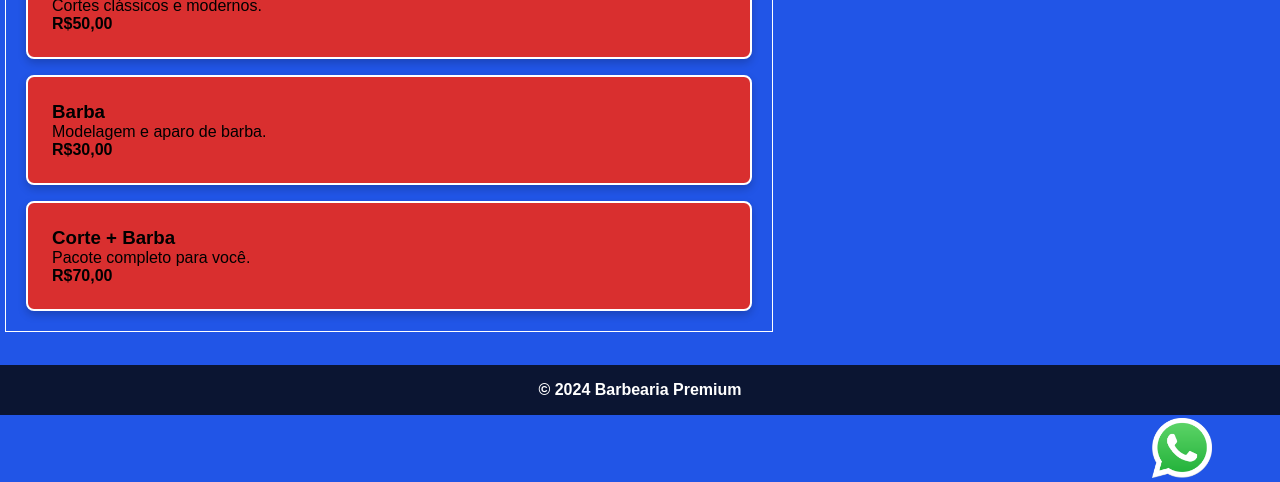
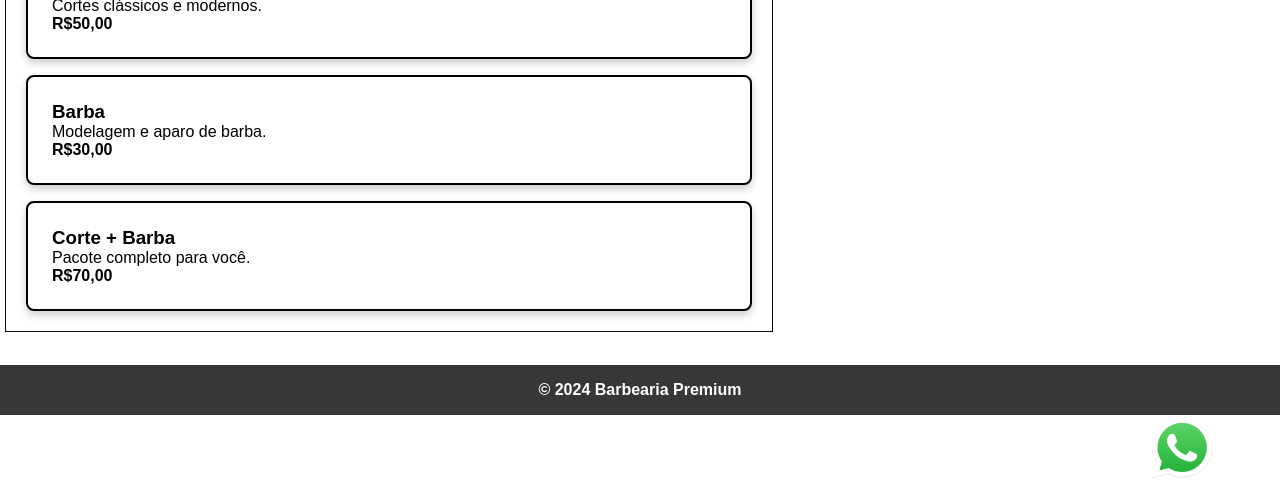
Before and after one commit to andersonlietz/barbearia, a plain HTML site: page index.html in a window 1280 px wide. Shown: the part 318-800 px from the top of the page. Drawn offline with Linux system fonts and the light colour scheme.

Commit message:
Mudando para cor branca

```diff
--- a/styles.css
+++ b/styles.css
@@ -6,7 +6,7 @@
 }
 
 body {
-    background-color: #2155e7;
+    background-color: #FFF;
     background-size: cover;
     height:auto;
 }
@@ -49,14 +49,14 @@ body {
 main{
     height:500px;
     margin:auto;
-    background-color:#2155e7;
+    background-color:#FFF;
     width:100%
 }
 section{
-    background-color: #2155e7;
+    background-color: #fff;
     width:60%;
     height:auto;
-    border:#FFF solid 1px;
+    border:#0a0707 solid 1px;
     margin:10px 5px;
     padding:20px;
     float:left;
@@ -76,11 +76,11 @@ section{
 }
 
 .service {
-    background-color: rgb(217, 47, 47);
+    background-color: #FFF;
     padding: 1.5rem;
     border-radius: 8px;
     box-shadow: 0 4px 8px rgba(0, 0, 0, 0.2);
-    border: #FFF solid 2px;
+    border: black solid 2px;
 }
 #horarios{
     border:#FFF;
```
